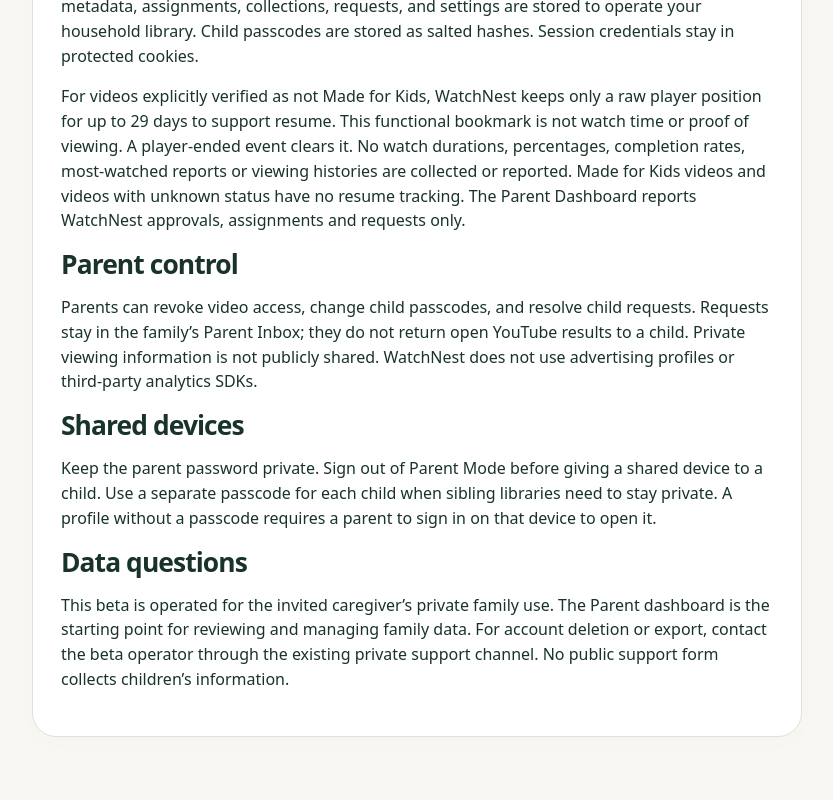
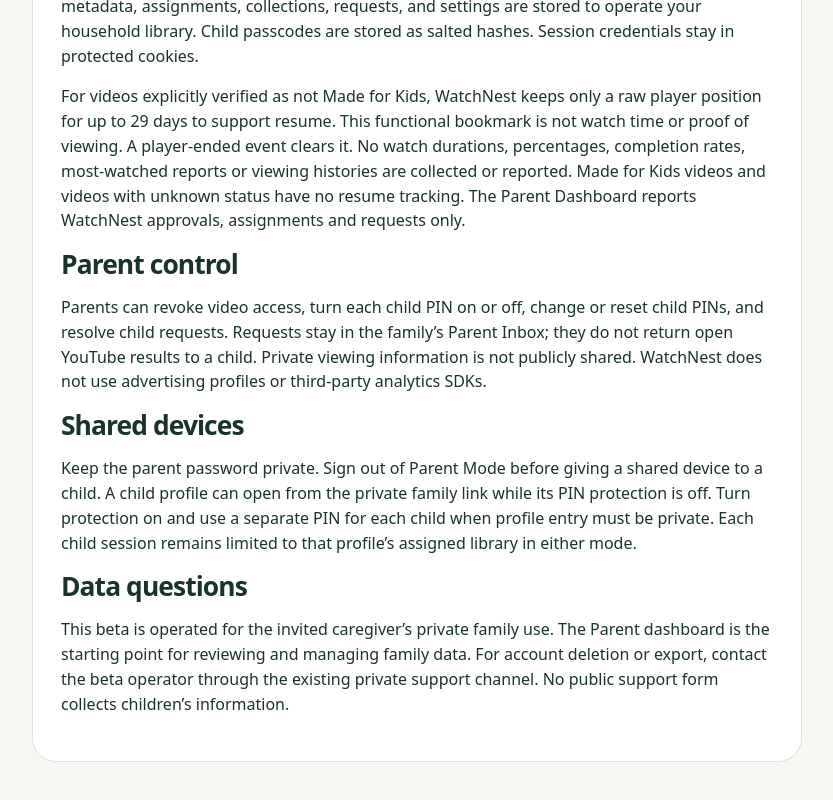
Before and after one commit to avromy/watchnest-, a Next.js app: page /privacy in a window 1280 px wide. Shown: the part 779-1579 px from the top of the page, without its empty margins (223-1056 px from the left). Built offline with nearby package versions, Linux system fonts and the light colour scheme.

Commit message:
Make child PIN protection optional per profile

```diff
--- a/src/app/privacy/page.tsx
+++ b/src/app/privacy/page.tsx
@@ -72,7 +72,8 @@
           </p>
           <h2>Parent control</h2>
           <p>
-            Parents can revoke video access, change child passcodes, and resolve
+            Parents can revoke video access, turn each child PIN on or off,
+            change or reset child PINs, and resolve
             child requests. Requests stay in the family’s Parent Inbox; they do
             not return open YouTube results to a child. Private viewing
             information is not publicly shared. WatchNest does not use
@@ -81,9 +82,11 @@
           <h2>Shared devices</h2>
           <p>
             Keep the parent password private. Sign out of Parent Mode before
-            giving a shared device to a child. Use a separate passcode for each
-            child when sibling libraries need to stay private. A profile without
-            a passcode requires a parent to sign in on that device to open it.
+            giving a shared device to a child. A child profile can open from the
+            private family link while its PIN protection is off. Turn protection
+            on and use a separate PIN for each child when profile entry must be
+            private. Each child session remains limited to that profile’s
+            assigned library in either mode.
           </p>
           <h2>Data questions</h2>
           <p>
```
